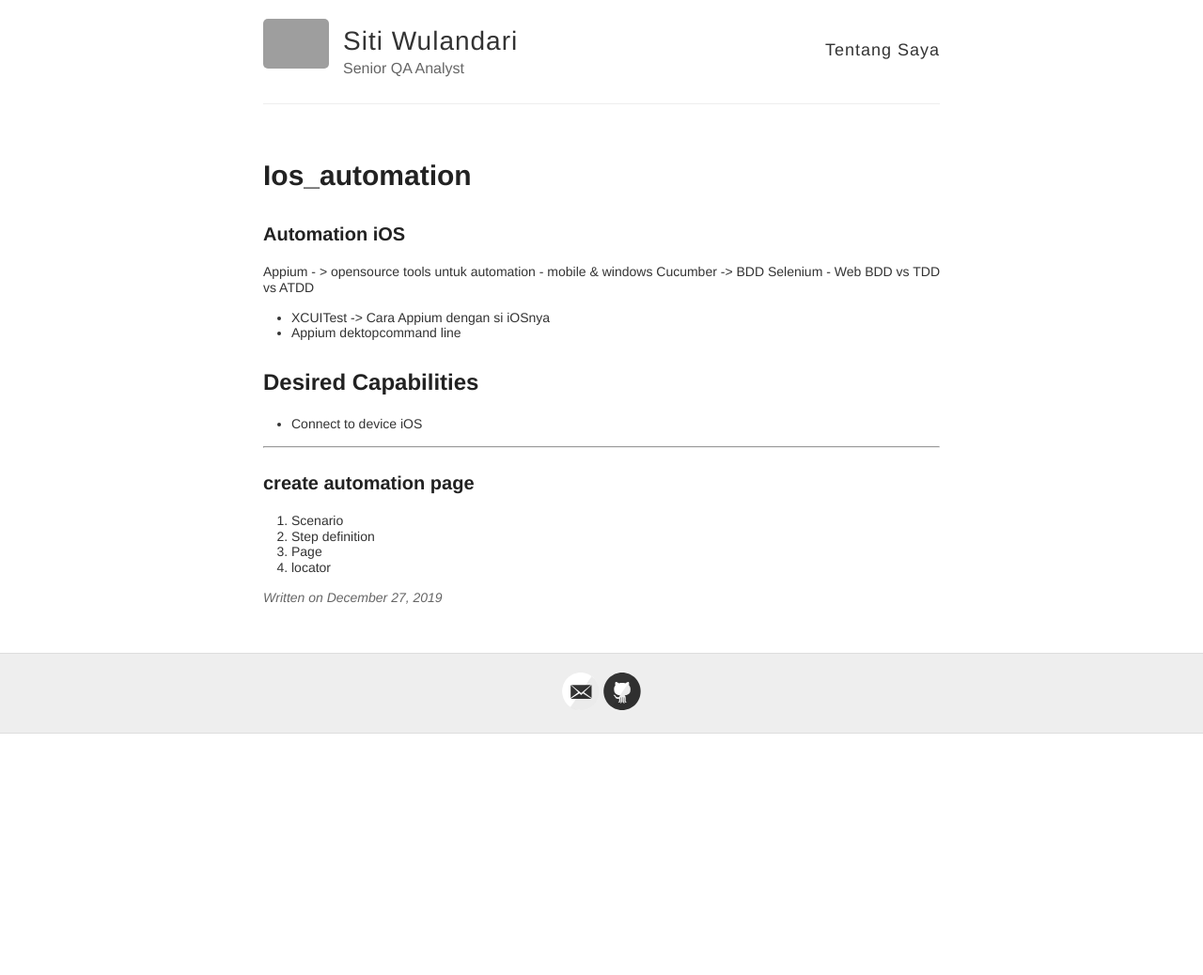
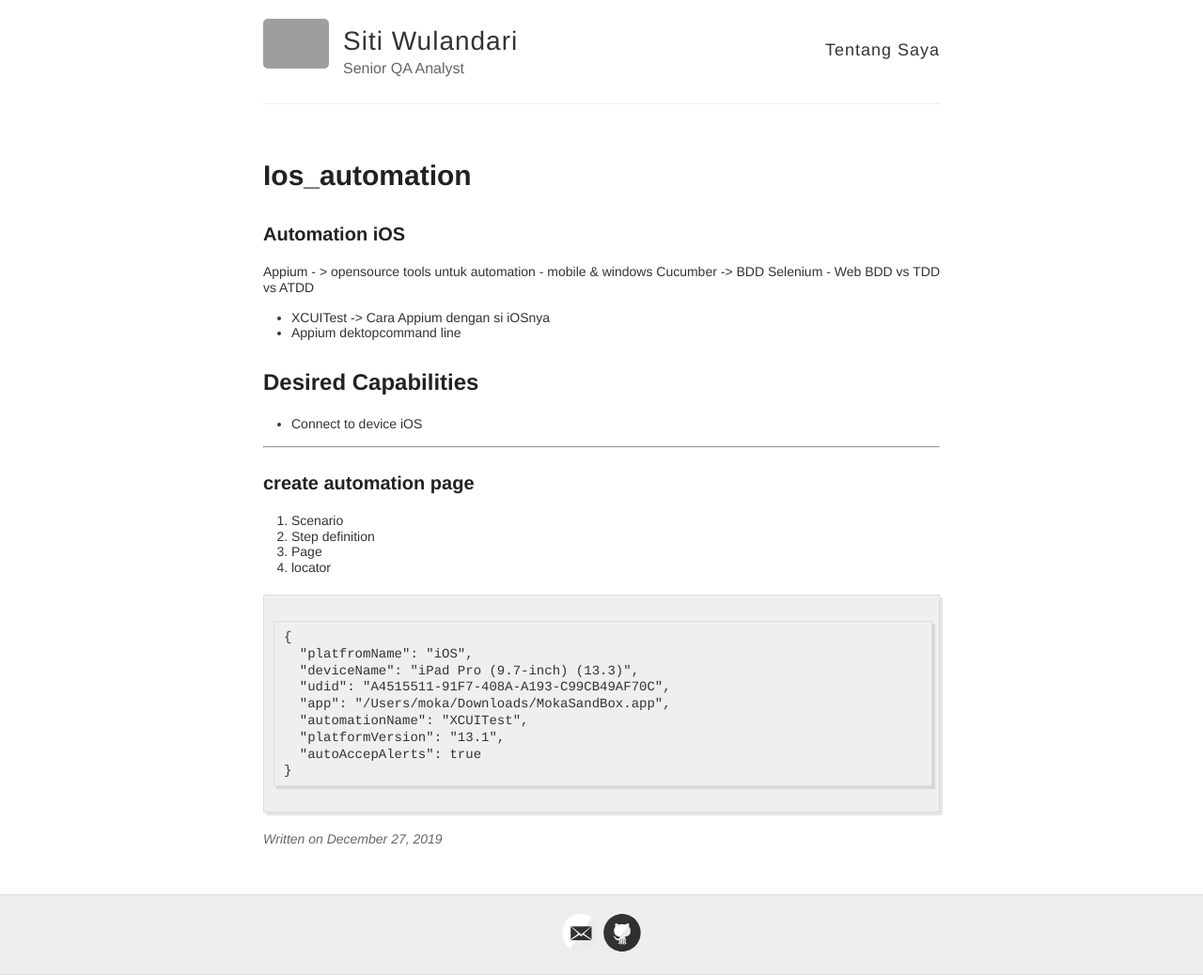
Before and after one commit to sitiwulandari/sitiwulandari.github.io, a Jekyll site: the page built from _posts/2019-12-27-iOS_Automation.md, in a window 1280 px wide. Shown: the whole page at 94% size. Built offline with Jekyll 4.4.1, drawn with Linux system fonts in a browser that asks for light colours; our own code applies the rules of GitHub Pages for plain Markdown files; before the commit the page ends 900 px from its top, so only the background shows below that; grey boxes are pictures that could not be loaded.

Commit message:
Update 2019-12-27-iOS_Automation.md

````diff
--- a/_posts/2019-12-27-iOS_Automation.md
+++ b/_posts/2019-12-27-iOS_Automation.md
@@ -21,3 +21,15 @@ Desired Capabilities
 2. Step definition
 3. Page
 4. locator
+
+```
+{
+  "platfromName": "iOS",
+  "deviceName": "iPad Pro (9.7-inch) (13.3)",
+  "udid": "A4515511-91F7-408A-A193-C99CB49AF70C",
+  "app": "/Users/moka/Downloads/MokaSandBox.app",
+  "automationName": "XCUITest",
+  "platformVersion": "13.1",
+  "autoAccepAlerts": true
+}
+```
````
